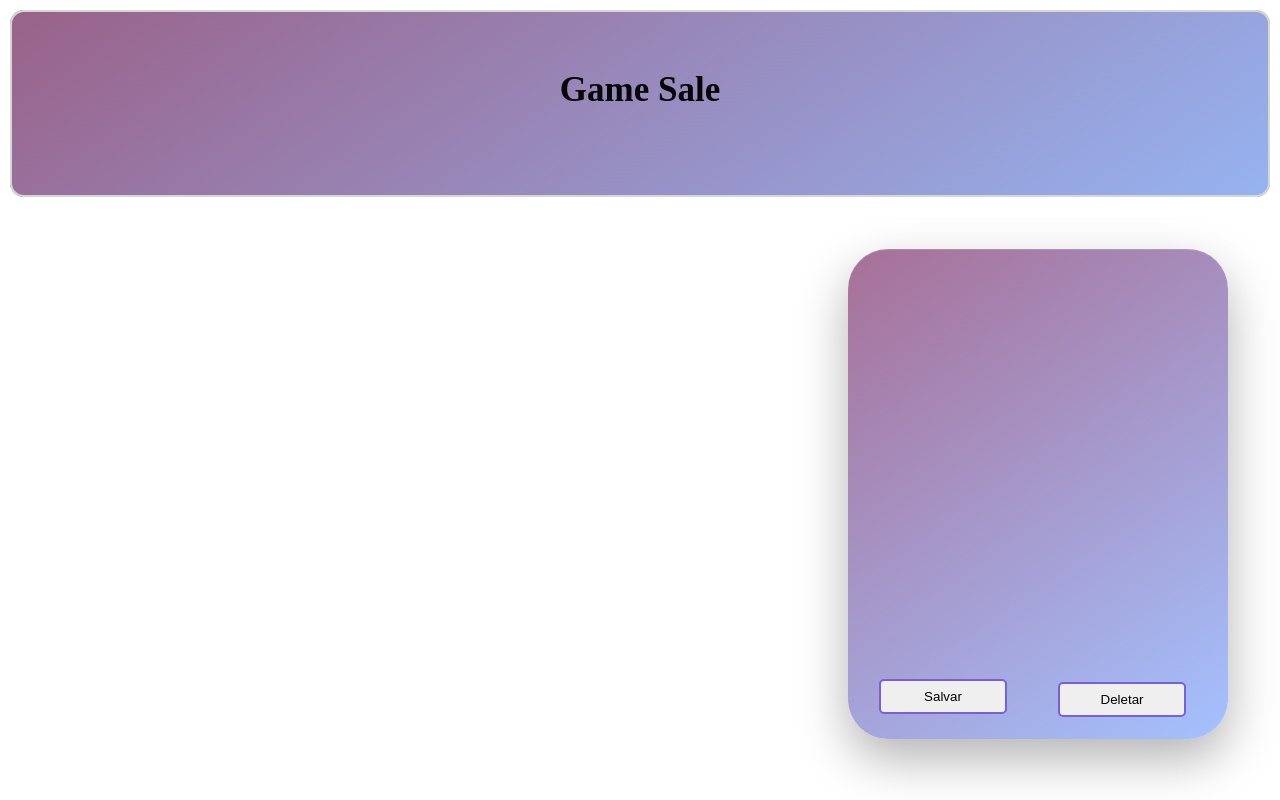
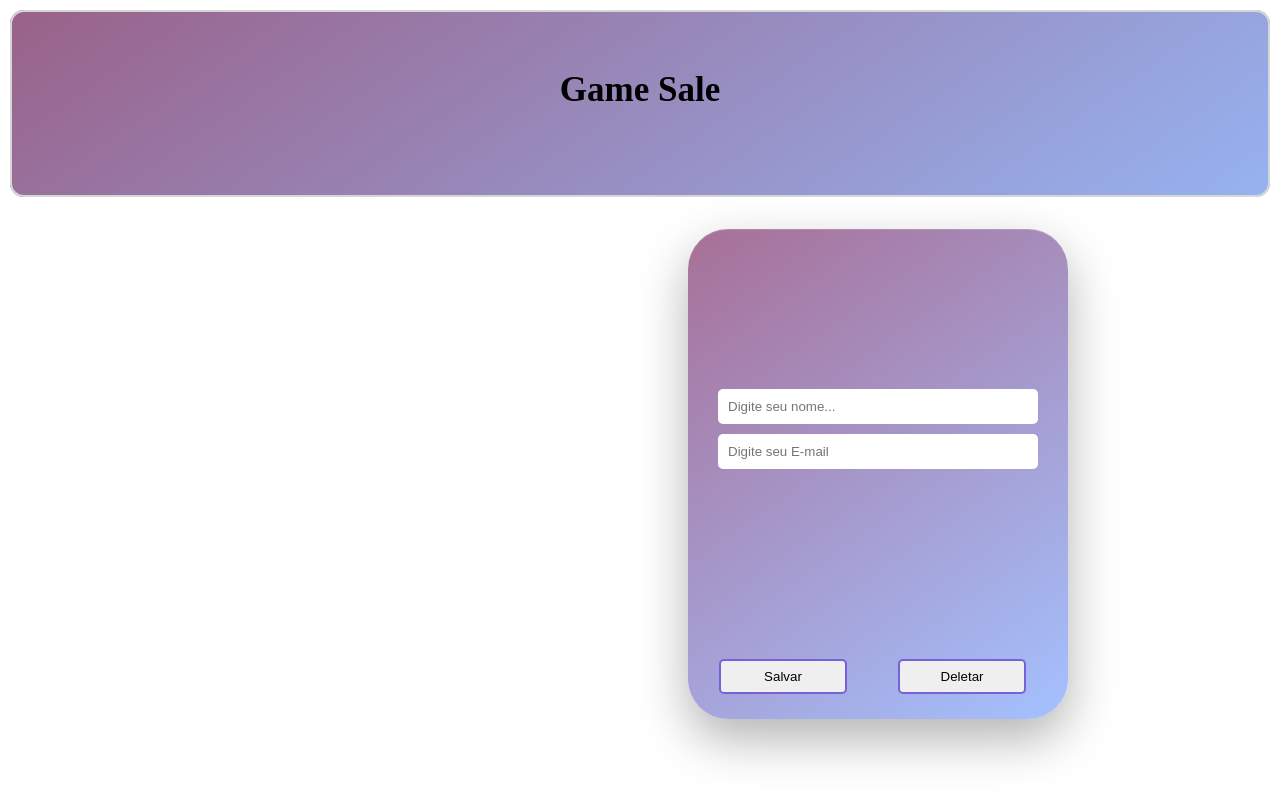
Before and after one commit to FilipeEstevao01/gamesale-frontend, a React (Vite) app: page / in a window 1280 px wide. Shown: the top 800 px of the page. Built offline with nearby package versions, Linux system fonts and the light colour scheme.

Commit message:
Mecher no input e estiliza-lo

```diff
--- a/src/App.css
+++ b/src/App.css
@@ -10,24 +10,12 @@
 
 
 
-
-
-
-.H1Title {
+.H1 {
     margin-top: 50px;
     text-align: center;
     color: black;
     font-size: 35px;
 }
-
-
-
-
-
-
-
-
-
 
 
 
@@ -37,15 +25,15 @@
     align-items: center;
     height: 100vh;
 
+}
 
 
-}
 
 .Card {
 
-    position: relative;
-    left: 840px;
-    top: 50px;
+  position: relative;
+    left: 680px;
+    top: 30px;
 
     justify-content: center;
     width: 320px;
@@ -58,7 +46,6 @@
     gap: 10px;
 
     border-radius: 40px;
-
     background: linear-gradient(145deg,
             rgba(120, 35, 95, 0.65),
             rgba(115, 160, 255, 0.65));
@@ -96,10 +83,11 @@
     font-size: 14px;
 }
 
+
 .bottonSalvar {
     position: relative;
     left: 1px;
-    top: 225px;
+    top: 180px;
 
     width: 40%;
     height: 35px;
@@ -110,10 +98,11 @@
     cursor: pointer;
 }
 
+
 .bottonDeletar {
     position: relative;
     left: 180px;
-    top: 183px;
+    top: 135px;
 
     width: 40%;
     height: 35px;
@@ -124,6 +113,9 @@
     cursor: pointer;
 }
 
-.bottonSalvarAPP {
-    justify-content: center;
+
+.inputNome {
+
+    border-radius: 5px;
+    left: 15px;
 }
--- a/src/App.tsx
+++ b/src/App.tsx
@@ -13,12 +13,34 @@ function App() {
 
             <Cabesalho />
 
+
             <div className='Card'>
-                <div className='BottonSalvarApp'>
+
+                <div className='inputNome'>
+                    <input type=""
+                    placeholder='Digite seu nome...'
+                    />
+                </div>
+
+            <div className='inputEmail'>
+                <input type=""
+                placeholder='Digite seu E-mail'
+                />
+            </div>
+
+
+                <div className='bottonSalvarApp'>
                     <BottonSalvar />
                 </div>
+
+                <div className='bottonDeletarApp'>
                 <BottonDeletar />
+                </div>
             </div>
+
+
+
+
 
         </>
     )
--- a/src/components/Title.tsx
+++ b/src/components/Title.tsx
@@ -3,7 +3,7 @@
 
 function H1Title() {
     return (
-        <h1 style={{ marginTop: '50px', textAlign: 'center', color: '#070707', fontSize: '35px' }}>Game Sale</h1>
+        <h1 className="H1" >Game Sale</h1>
     );
 }
 
```
